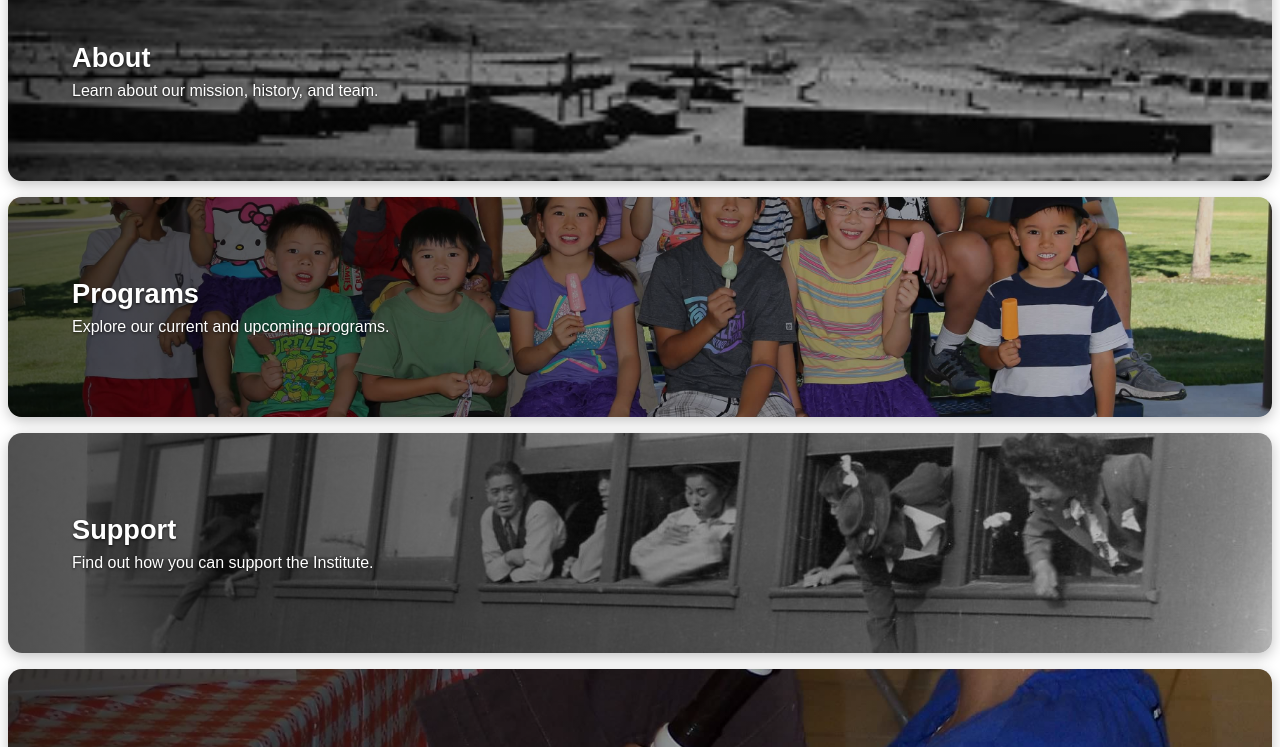
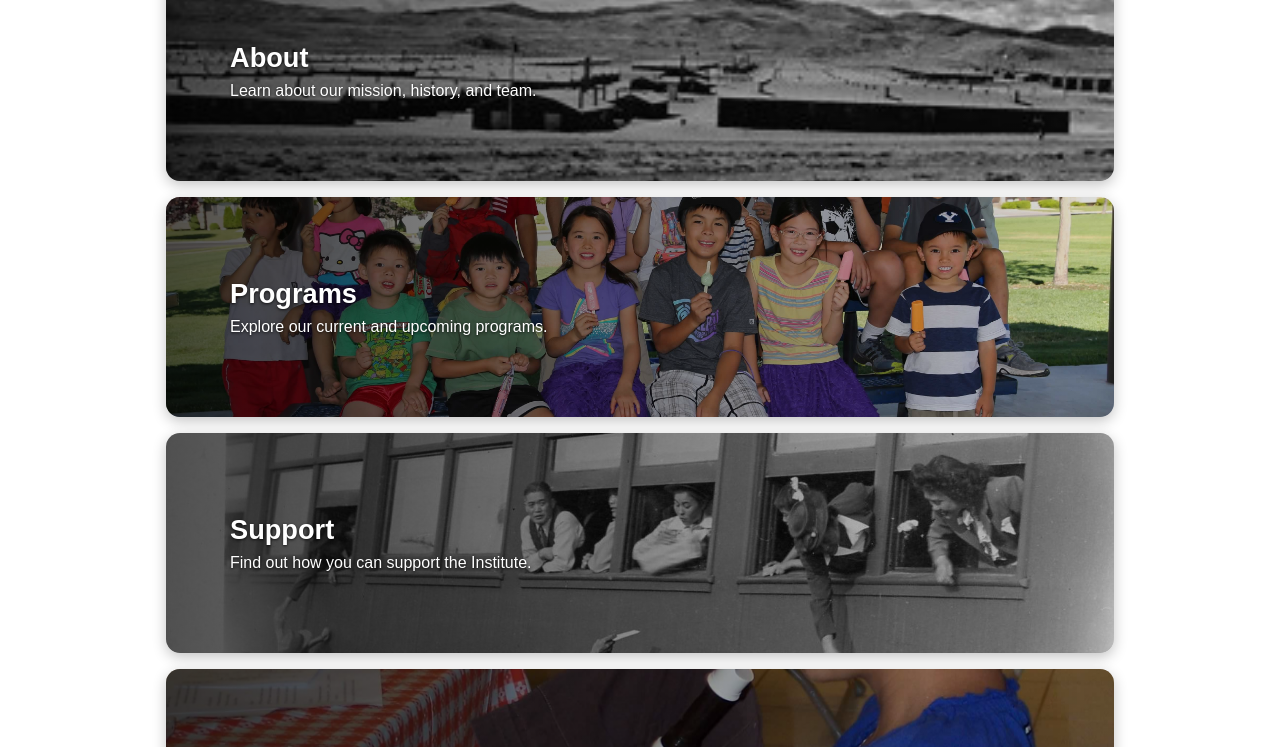
Before and after one commit to inouyeinstitute/index.html, a plain HTML site: page index.html in a window 1280 px wide. Shown: the part 115-862 px from the top of the page. Drawn offline with Linux system fonts and the light colour scheme; a web font is replaced by a local one.

Commit message:
Image width adjusted on home page

```diff
--- a/home.css
+++ b/home.css
@@ -419,6 +419,16 @@ main {
   color:#fff;
 }
 
+@media (min-width:900px){
+  .feature-boxes-home{
+    align-items:center;
+  }
+
+  .feature-boxes-home .feature-box{
+    width:75%;
+  }
+}
+
 /* Variant placeholder backgrounds — replace with real images if available */
 .feature-about{background-image:linear-gradient(135deg,#f6f0ff,#e9e1ff);}
 .feature-about-home{background-image:url("Heart Mountain relocation camp.jpg");}
```
